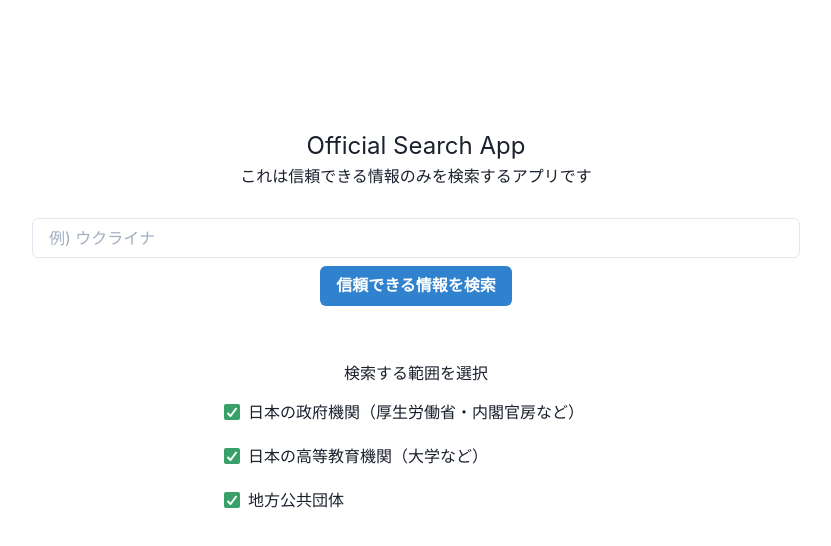
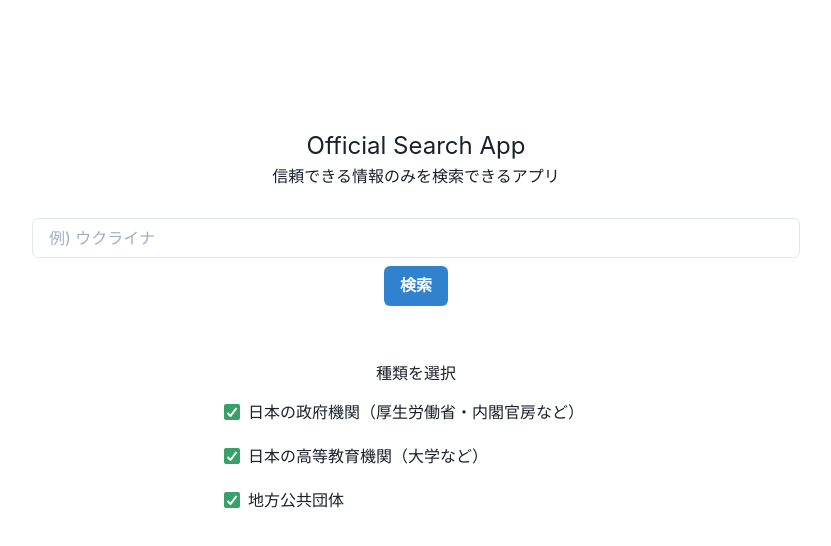
Before and after one commit to joel2145/official-search, a React (Create React App) app: page / in a window 1280 px wide. Shown: the top 546 px of the page, without its empty margins (224-1055 px from the left). Built offline with nearby package versions, Linux system fonts and the light colour scheme.

Commit message:
言葉をかんたんにしました

```diff
--- a/src/pages/SearchPage.js
+++ b/src/pages/SearchPage.js
@@ -56,12 +56,12 @@ export const SearchPage = () => {
         <div className={classes.box}>
           <FormControl className={classes.contents}>
             <h1 className={classes.title}>Official Search App</h1>
-            <p className={classes.subtitle}>これは信頼できる情報のみを検索するアプリです</p>
+            <p className={classes.subtitle}>信頼できる情報のみを検索できるアプリ</p>
             <Input id='searchWord' type='search' placeholder='例) ウクライナ' size='md' value={searchWord} onChange={searchWordChange} className={classes.textBox} />
 
-            <Button onClick={() => submit()} colorScheme='blue' size='md' marginTop="2" marginBottom="10" className={classes.submitButton}>信頼できる情報を検索</Button>
+            <Button onClick={() => submit()} colorScheme='blue' size='md' marginTop="2" marginBottom="10" className={classes.submitButton}>検索</Button>
 
-            <p className={classes.selectText} >検索する範囲を選択</p>
+            <p className={classes.selectText} >種類を選択</p>
             <Stack spacing={5} direction='column' className={classes.checkList}>
               <Checkbox colorScheme='green' onChange={goChange} value="go.jp" id="go" defaultChecked>
                 日本の政府機関（厚生労働省・内閣官房など）
--- a/src/pages/SearchPage.module.scss
+++ b/src/pages/SearchPage.module.scss
@@ -48,7 +48,7 @@
 
 .textBox {
   display: flex;
-  width: 70%;
+  // width: 30%;
   justify-content: center;
   // text-align: center;
 }
```
